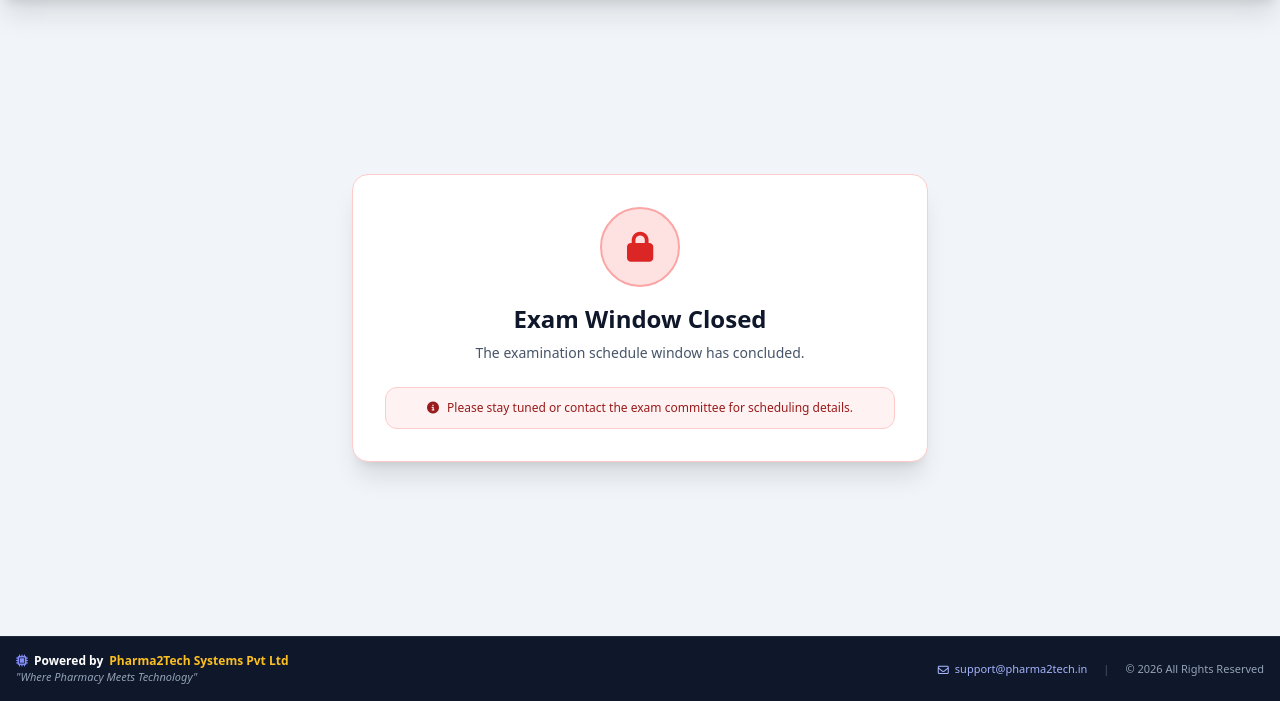
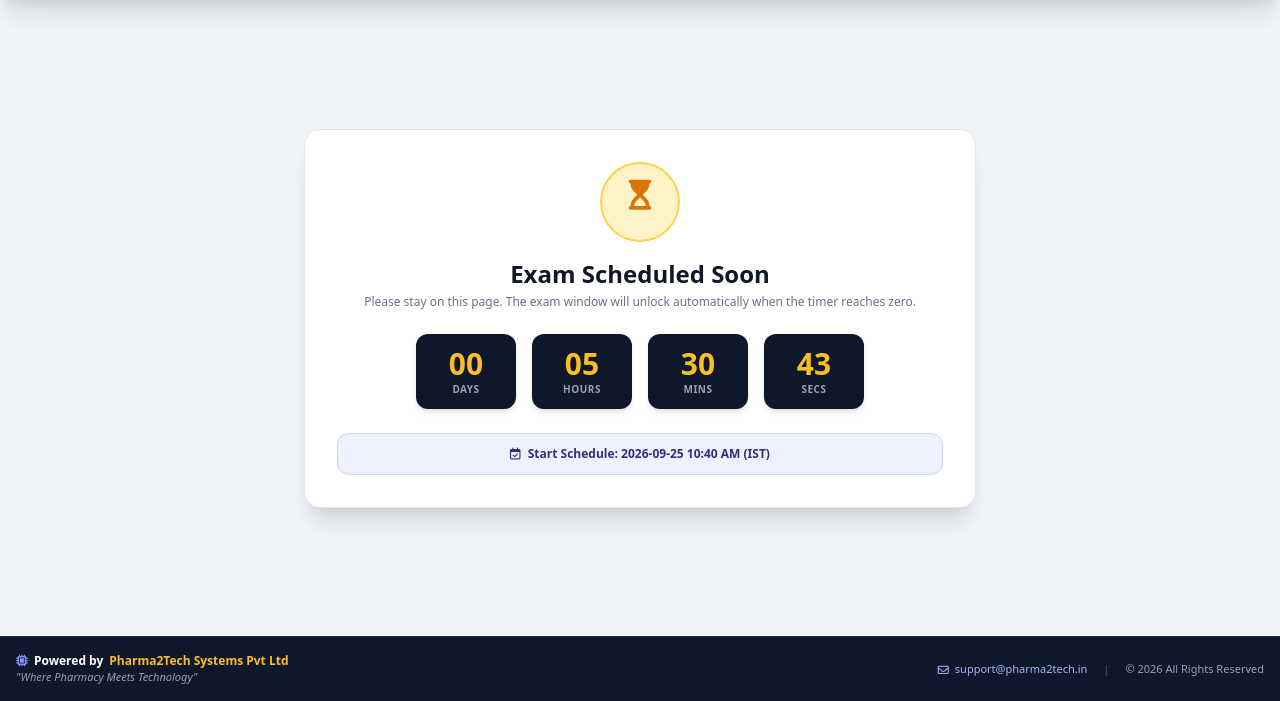
Before and after one commit to Calibrix-Infosystem/2026-State-Level-E-Quiz, a plain HTML site: page index.html in a window 1280 px wide. Shown: the part 99-800 px from the top of the page. Drawn offline with nearby package versions, Linux system fonts and the light colour scheme.

Commit message:
Update index.html

```diff
--- a/index.html
+++ b/index.html
@@ -234,10 +234,10 @@
             linkStatus: true,
 
             // ५. परीक्षा सुरू होण्याची वेळ (IST - 12 Hour Clock Format)
-            startTime: "2026-09-24 09:00 PM",
+            startTime: "2026-09-25 10:40 AM",
 
             // ६. परीक्षा संपण्याची वेळ (IST - 12 Hour Clock Format)
-            endTime: "2026-09-24 09:30 PM"
+            endTime: "2026-09-25 11:20 AM"
         };
 
         /* ======================================================================== */
```
